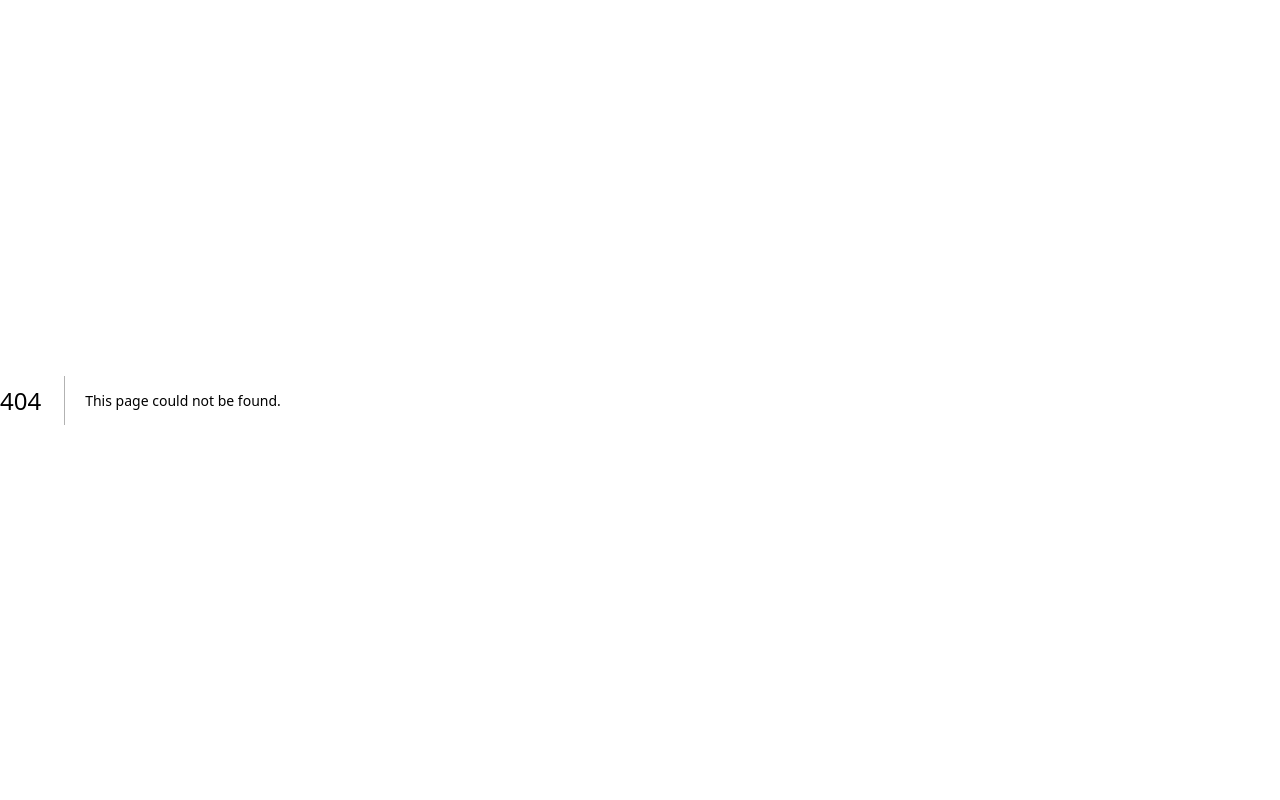
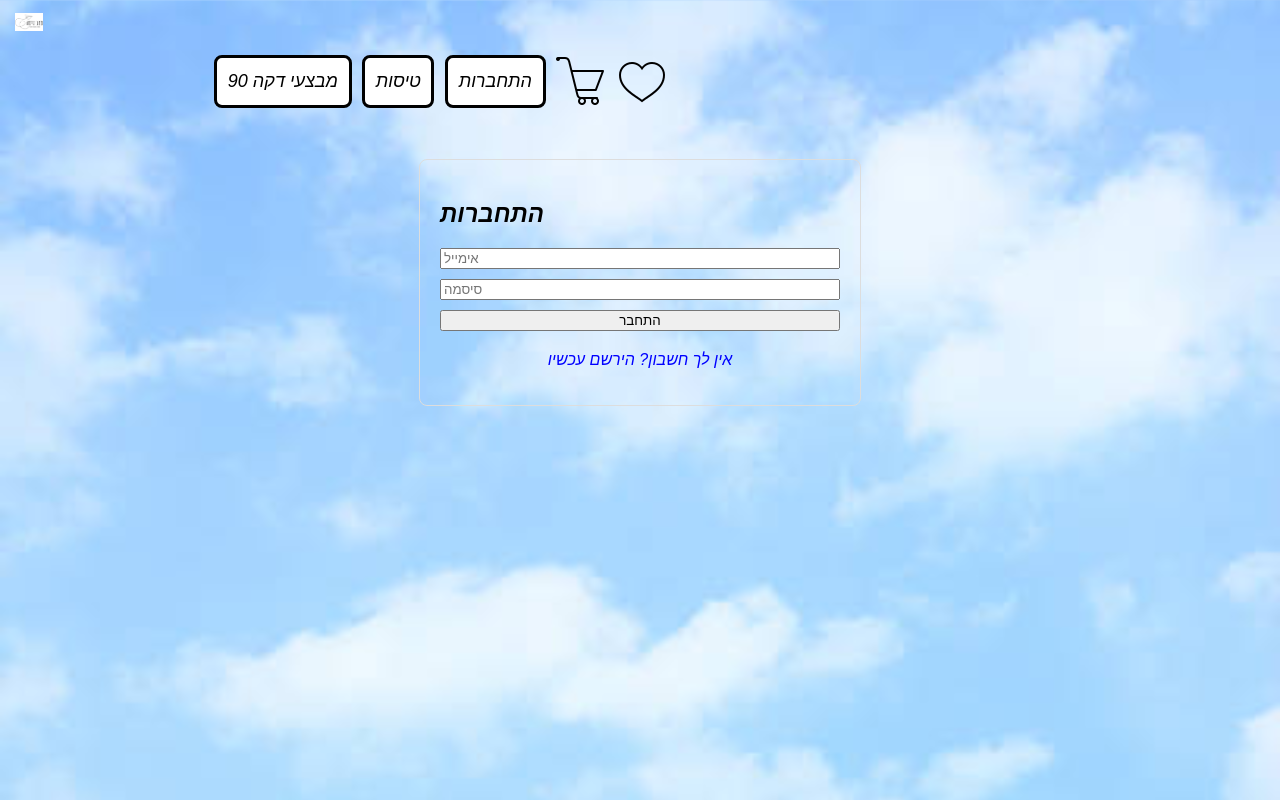
Before and after one commit to orpazd/flight-mode-project, a Next.js app: page /login in a window 1280 px wide. Before the commit this address had no page. Shown: the top 800 px of the page. Built offline with nearby package versions, Linux system fonts and the light colour scheme.

Commit message:
added login, registration, my-bookings page and updated navbar

```diff
--- a/app/components/Navbar.jsx
+++ b/app/components/Navbar.jsx
@@ -7,12 +7,15 @@ import Link from 'next/link';
 export default function Navbar() {
   const [cartCount, setCartCount] = useState(0);
   const [favCount, setFavCount] = useState(0);
+  const [isLoggedIn, setIsLoggedIn] = useState(false);
 
   const updateCounts = () => {
     const cart = JSON.parse(localStorage.getItem('cart')) || [];
     const favs = JSON.parse(localStorage.getItem('favourites')) || [];
     setCartCount(cart.length);
     setFavCount(favs.length);
+    // בדיקה אם המשתמש מחובר
+    setIsLoggedIn(localStorage.getItem('isLoggedIn') === 'true');
   };
 
   useEffect(() => {
@@ -21,13 +24,29 @@ export default function Navbar() {
     return () => window.removeEventListener('storage', updateCounts);
   }, []);
 
+  const handleLogout = () => {
+    localStorage.removeItem('isLoggedIn');
+    setIsLoggedIn(false);
+    window.location.reload(); // רענון כדי לעדכן את ה-Navbar
+  };
+
   return (
     <div className="menu">
       <Link href="/"><img src="/image/לוגויים/logo.png" className="logo" alt="logo" /></Link>
       <div className="options">
         <Link href="#" className="button">מבצעי דקה 90</Link>
-        <Link href="#" className="button">חבילות נופש</Link>
         <Link href="/flights" className="button">טיסות</Link>
+
+        {/* הלינקים החדשים */}
+        {isLoggedIn ? (
+          <>
+            <Link href="/my-bookings" className="button">ההזמנות שלי</Link>
+            <button onClick={handleLogout} className="button" style={{ cursor: 'pointer' }}>התנתק</button>
+          </>
+        ) : (
+          <Link href="/login" className="button">התחברות</Link>
+        )}
+
         <Link href="/cart" className="basket" style={{ position: 'relative' }}>
           <img src="/fav.icon/icons8-shopping-cart-50.png" alt="cart" />
           {cartCount > 0 && <span style={badgeStyle}>{cartCount}</span>}
--- a/app/favourites/page.jsx
+++ b/app/favourites/page.jsx
@@ -3,7 +3,7 @@
 
 import { useState, useEffect } from 'react';
 import Link from 'next/link';
-import Navbar from '../components/Navbar'; // ייבוא ה-Navbar
+import Navbar from '../components/Navbar';
 import '../globals.css';
 
 export default function FavouritesPage() {
@@ -18,18 +18,27 @@ export default function FavouritesPage() {
     const updatedFavs = favItems.filter(item => item.id !== id);
     setFavItems(updatedFavs);
     localStorage.setItem('favourites', JSON.stringify(updatedFavs));
+    window.dispatchEvent(new Event('storage'));
+  };
 
-    // טריגר לעדכון ה-Navbar במקרה שהמשתמש יחזור לדפים אחרים
-    window.dispatchEvent(new Event('storage'));
+  // פונקציה להוספה לסל
+  const addToCart = (item) => {
+    const cart = JSON.parse(localStorage.getItem('cart')) || [];
+    // בדיקה אם הפריט כבר קיים בסל כדי למנוע כפילויות
+    if (!cart.find(c => c.id === item.id)) {
+      cart.push(item);
+      localStorage.setItem('cart', JSON.stringify(cart));
+      window.dispatchEvent(new Event('storage')); // מעדכן את המונה ב-Navbar
+      alert("Added to cart!");
+    } else {
+      alert("This item is already in your cart.");
+    }
   };
 
   return (
     <div id="box" style={{ direction: 'ltr', minHeight: '100vh', display: 'flex', flexDirection: 'column' }}>
-
-      {/* החלפת התפריט הישן ב-Navbar החדש */}
       <Navbar />
 
-      {/* תוכן המועדפים */}
       <div style={{ padding: '40px 20px', maxWidth: '800px', margin: '0 auto', flex: 1, width: '100%', fontFamily: 'sans-serif', textAlign: 'left' }}>
         <h1 style={{ color: '#c0392b', borderBottom: '2px solid #eee', paddingBottom: '10px' }}>Your Favorites ❤️</h1>
 
@@ -47,9 +56,12 @@ export default function FavouritesPage() {
                   <p style={{ margin: '0', color: '#7f8c8d', fontSize: '14px' }}>Airline: {item.Airline} | Price: {item.price}</p>
                 </div>
                 <div style={{ display: 'flex', gap: '10px' }}>
-                  <Link href={`/flight/${item.id}`} style={{ background: '#3498db', color: 'white', border: 'none', padding: '8px 15px', borderRadius: '5px', textDecoration: 'none', fontSize: '14px', fontWeight: 'bold' }}>
-                    View Deal
-                  </Link>
+                  {/* כפתור הוספה לסל */}
+                  <button
+                    onClick={() => addToCart(item)}
+                    style={{ background: '#27ae60', color: 'white', border: 'none', padding: '8px 15px', borderRadius: '5px', cursor: 'pointer', fontSize: '14px', fontWeight: 'bold' }}>
+                    Add to Cart 🛒
+                  </button>
                   <button onClick={() => removeFromFavs(item.id)} style={{ background: '#e74c3c', color: 'white', border: 'none', padding: '8px 12px', borderRadius: '5px', cursor: 'pointer', fontSize: '14px' }}>
                     Remove
                   </button>
@@ -66,5 +78,3 @@ export default function FavouritesPage() {
     </div>
   );
 }
-
-//dd
--- /dev/null
+++ b/app/login/page.jsx
@@ -0,0 +1,56 @@
+"use client";
+import { useState } from 'react';
+import { useRouter } from 'next/navigation';
+import Navbar from '../components/Navbar';
+
+export default function AuthPage() {
+  const [isLogin, setIsLogin] = useState(true); // מצב: האם אנחנו בהתחברות או ברישום?
+  const [formData, setFormData] = useState({ email: '', password: '' });
+  const router = useRouter();
+
+  const handleSubmit = (e) => {
+    e.preventDefault();
+
+    if (isLogin) {
+      // לוגיקת התחברות
+      const users = JSON.parse(localStorage.getItem('users')) || [];
+      const user = users.find(u => u.email === formData.email && u.password === formData.password);
+
+      if (user) {
+        localStorage.setItem('isLoggedIn', 'true');
+        alert("התחברת בהצלחה!");
+        router.push('/');
+      } else {
+        alert("משתמש לא קיים או סיסמה שגויה");
+      }
+    } else {
+      // לוגיקת רישום
+      const users = JSON.parse(localStorage.getItem('users')) || [];
+      if (users.find(u => u.email === formData.email)) {
+        alert("האימייל הזה כבר רשום במערכת!");
+      } else {
+        users.push(formData);
+        localStorage.setItem('users', JSON.stringify(users));
+        alert("נרשמת בהצלחה! כעת ניתן להתחבר.");
+        setIsLogin(true);
+      }
+    }
+  };
+
+  return (
+    <div id="box">
+      <Navbar />
+      <div style={{ maxWidth: '400px', margin: '50px auto', padding: '20px', border: '1px solid #ddd', borderRadius: '8px' }}>
+        <h2>{isLogin ? "התחברות" : "רישום משתמש חדש"}</h2>
+        <form onSubmit={handleSubmit} style={{ display: 'flex', flexDirection: 'column', gap: '10px' }}>
+          <input type="email" placeholder="אימייל" required onChange={(e) => setFormData({...formData, email: e.target.value})} />
+          <input type="password" placeholder="סיסמה" required onChange={(e) => setFormData({...formData, password: e.target.value})} />
+          <button type="submit">{isLogin ? "התחבר" : "הירשם"}</button>
+        </form>
+        <p style={{ marginTop: '20px', textAlign: 'center', cursor: 'pointer', color: 'blue' }} onClick={() => setIsLogin(!isLogin)}>
+          {isLogin ? "אין לך חשבון? הירשם עכשיו" : "כבר יש לך חשבון? התחבר כאן"}
+        </p>
+      </div>
+    </div>
+  );
+}
--- /dev/null
+++ b/data.json
@@ -0,0 +1,6 @@
+{
+  "flights": [
+    { "id": 1, "to": "Paris", "price": "$500", "Airline": "Air France" },
+    { "id": 2, "to": "London", "price": "$400", "Airline": "British Airways" }
+  ]
+}
```
Also changed, not shown: app/checkout/page.jsx (+20 -6 lines), app/my-bookings/page.jsx (added, +38 -0 lines).
